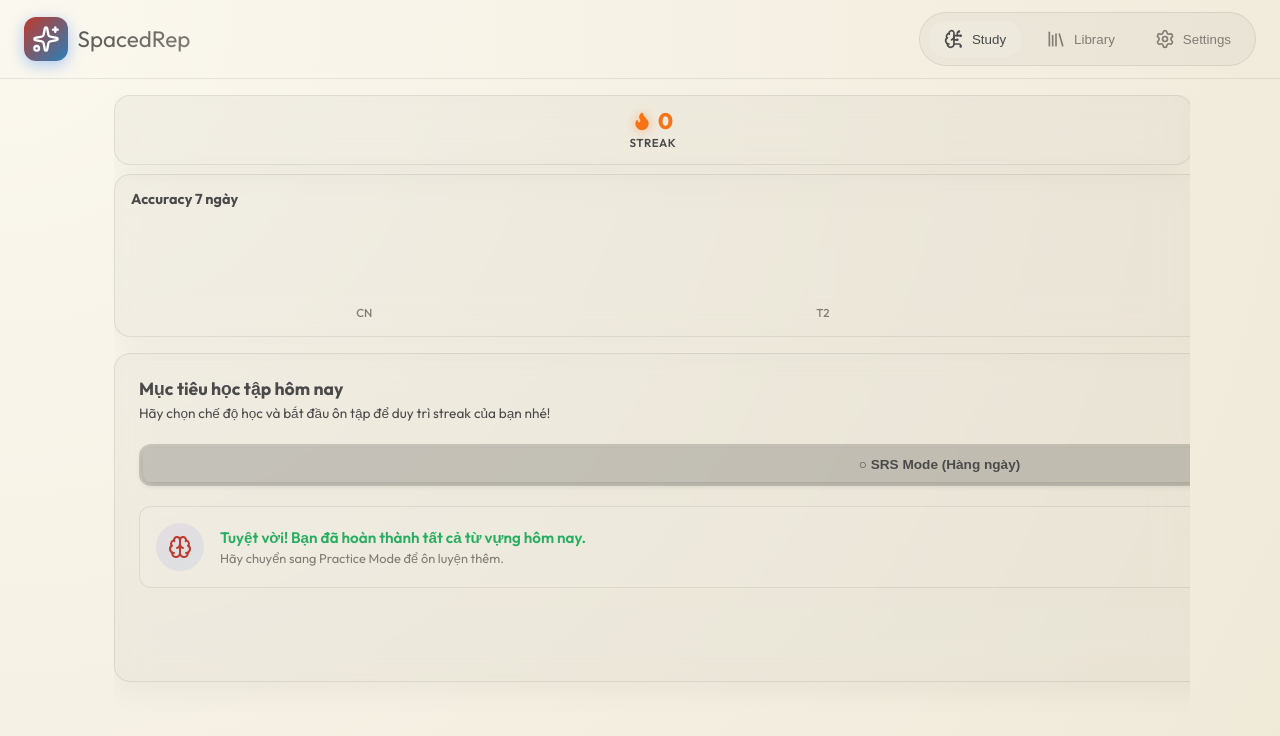
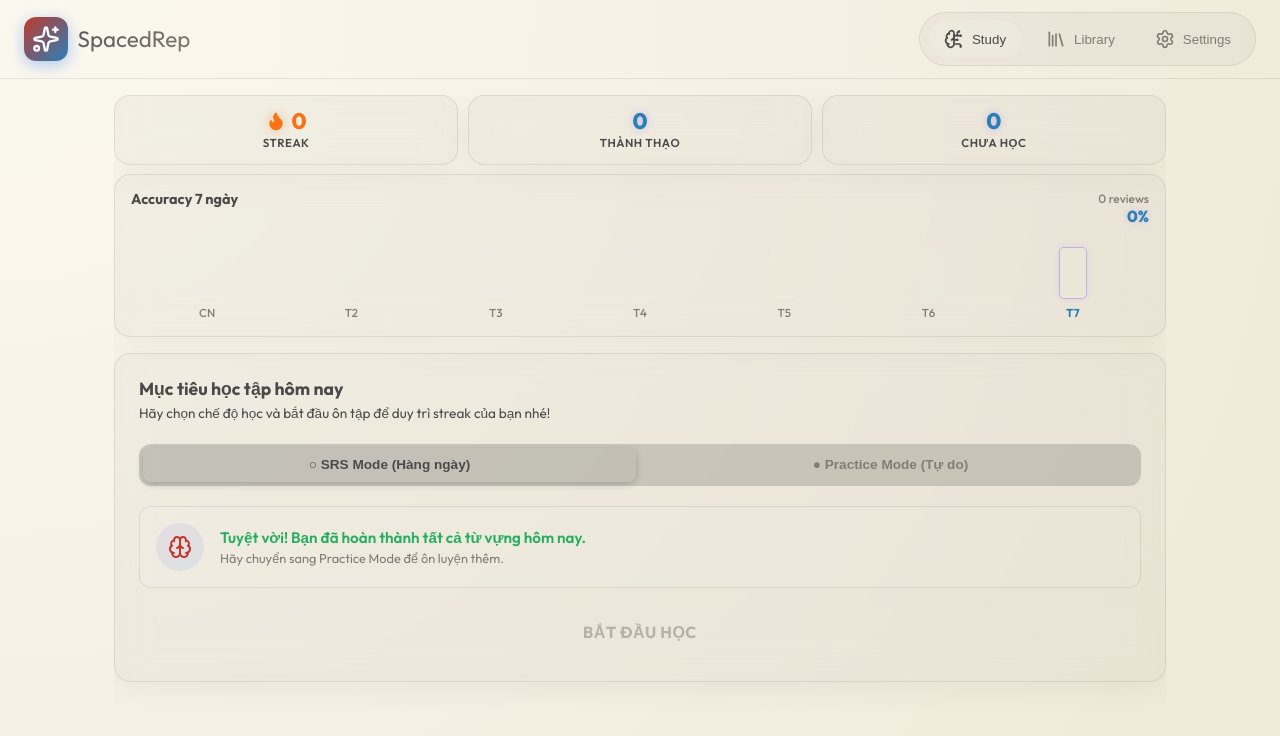
Before and after one commit to tthanhvu002sgu/SPS, a React (Vite) app: page / in a window 1280 px wide. Shown: the top 736 px of the page. Built offline with nearby package versions, Linux system fonts and the light colour scheme.

Commit message:
revert: remove tab transitions and restore instant tab switching

```diff
--- a/src/App.jsx
+++ b/src/App.jsx
@@ -4,7 +4,6 @@ import StudySession from './components/StudySession';
 import Settings from './components/Settings';
 import WordList from './components/WordList';
 import { Sparkles, BrainCircuit, Settings as SettingsIcon, Library } from 'lucide-react';
-import { motion, AnimatePresence } from 'framer-motion';
 
 function App() {
   const {
@@ -74,16 +73,12 @@ function App() {
         </nav>
       </header>
 
-      <main className="main-container" style={{ position: 'relative', width: '100%', height: '100%', padding: 0, overflow: 'hidden' }}>
-        <motion.div
-          animate={{
-            x: activeTab === 'study' ? '0%' : activeTab === 'library' ? '-100%' : '-200%'
-          }}
-          transition={{ type: 'spring', stiffness: 280, damping: 30 }}
-          style={{ display: 'flex', width: '300%', height: '100%' }}
-        >
-          {/* Tab 1: Study (Index 0) */}
-          <div style={{ width: '100%', height: '100%', flexShrink: 0, padding: '1rem 1.5rem', display: 'flex', flexDirection: 'column', overflow: 'hidden' }}>
+      <main className="main-container" style={{ position: 'relative', width: '100%', height: '100%' }}>
+        <div style={{ display: activeTab === 'library' ? 'block' : 'none', height: '100%' }}>
+          <WordList words={words} updateWord={updateWord} deleteWord={deleteWord} addWord={addWord} addWords={addWords} />
+        </div>
+
+        <div style={{ display: activeTab === 'study' ? 'block' : 'none', height: '100%' }}>
           <StudySession
             words={words}
             settings={settings}
@@ -95,16 +90,9 @@ function App() {
           />
         </div>
 
-          {/* Tab 2: Library (Index 1) */}
-          <div style={{ width: '100%', height: '100%', flexShrink: 0, padding: '1rem 1.5rem', display: 'flex', flexDirection: 'column', overflow: 'hidden' }}>
-            <WordList words={words} updateWord={updateWord} deleteWord={deleteWord} addWord={addWord} addWords={addWords} />
-          </div>
-
-          {/* Tab 3: Settings (Index 2) */}
-          <div style={{ width: '100%', height: '100%', flexShrink: 0, padding: '1rem 1.5rem', display: 'flex', flexDirection: 'column', overflow: 'hidden' }}>
+        <div style={{ display: activeTab === 'settings' ? 'block' : 'none', height: '100%' }}>
           <Settings words={words} settings={settings} updateSettings={updateSettings} importData={importData} />
         </div>
-        </motion.div>
       </main>
     </>
   );
```
Lines whose indentation alone changed are shown as unchanged.
